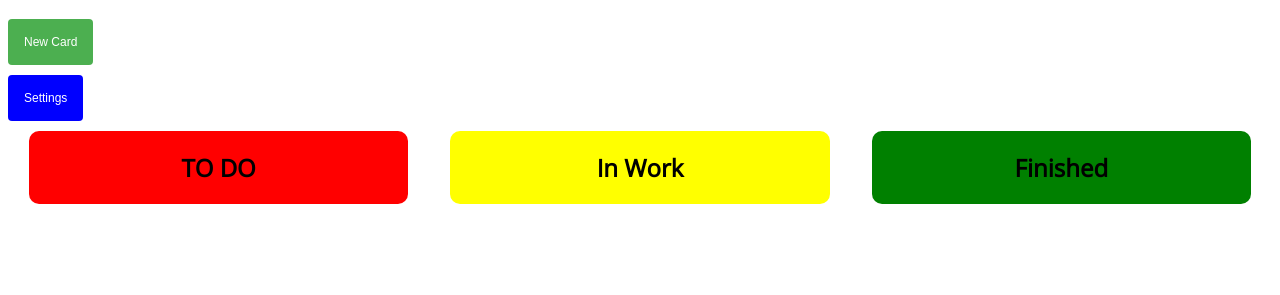
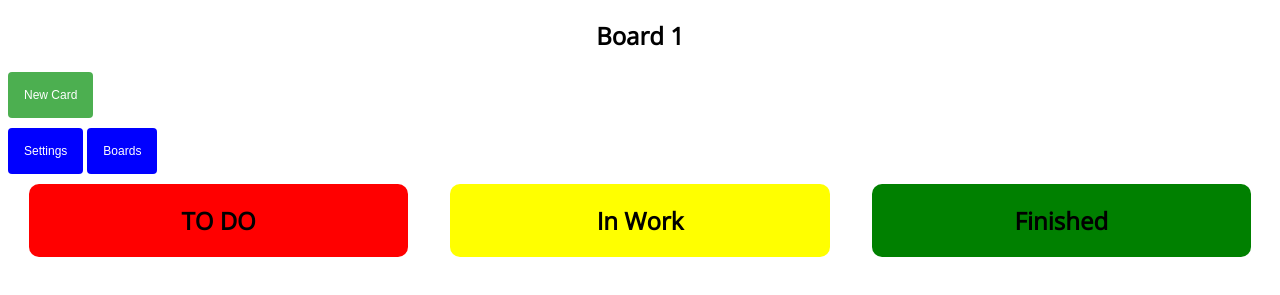
Before and after one commit to PhandomRussianJQ/Karan-Board, a plain HTML site: page index.html in a window 1280 px wide. Shown: the part 67-362 px from the top of the page. Drawn offline with nearby package versions, Linux system fonts and the light colour scheme.

Commit message:
Add files via upload

```diff
--- a/index.html
+++ b/index.html
@@ -8,6 +8,7 @@
 </head>
 <body>
 	<h1>My TO DO</h1>
+	<h2>Board 1</h2>
 	<input id="create" type="submit" name="button" value="New Card" class="create" onclick="getnewui()"/>
 	<div class="ui">
 		<div class="createui" id="createui">
@@ -36,6 +37,15 @@
 		</div>
 	</div>
 
+	<div class="dropdown">
+		<button class="dropbtn">Boards</button>
+		<div class="dropdown-content">
+		  <a onclick="">Board 1</a>
+		  <a onclick="">Board 2</a>
+		  <a onclick="">Board 3</a>
+		</div>
+	</div>
+
 	<div class="list" id="list">
 		<div class="todo" id="todo" ondragover="onDragover(event)" ondrop="onDrop(event)">
 			<h2>TO DO</h2>
--- a/script.js
+++ b/script.js
@@ -129,7 +129,7 @@ function loadStorage(){
 	}else{
 		let rawCards = localStorage.getItem("card");
 		let Cards = JSON.parse(rawCards);
-		let cardsLength = tet.length
+		let cardsLength = Cards.length
 
 
 		for (var i = 0; i < cardsLength; i++) {
--- a/style.css
+++ b/style.css
@@ -1,10 +1,10 @@
 @import url('https://fonts.googleapis.com/css2?family=Open+Sans:wght@300&display=swap');
 
-h1, h2, h3, p {
+h1, h2, h3, p,a {
 	font-family: 'Open Sans';
 }
 
-h1 {
+h1, h2 {
 	display: flex;
 	justify-content: center;
 }
```
